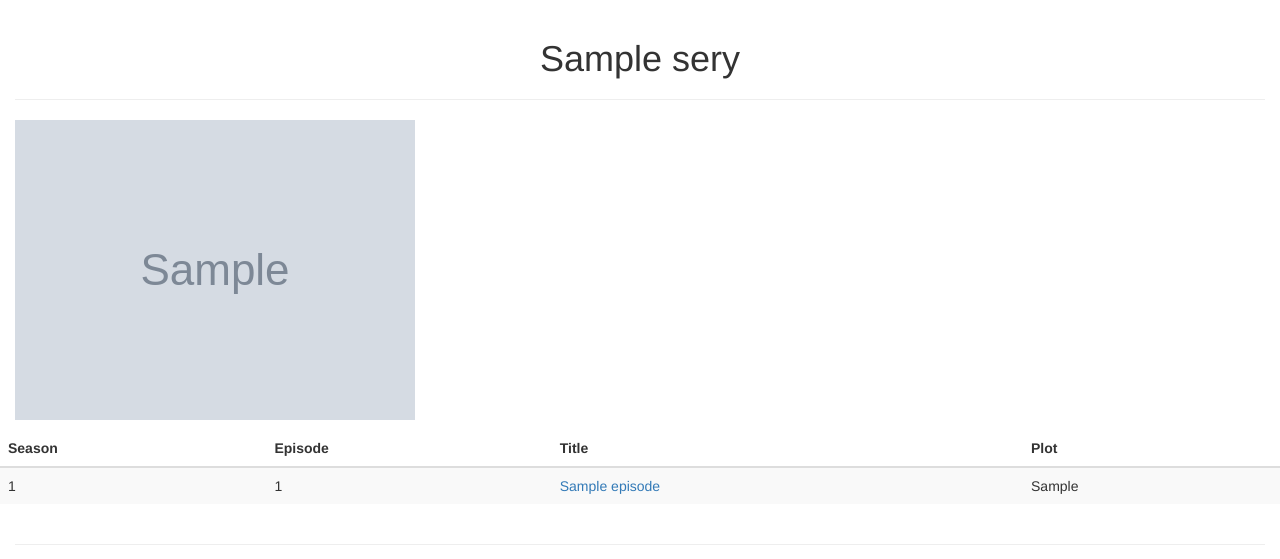
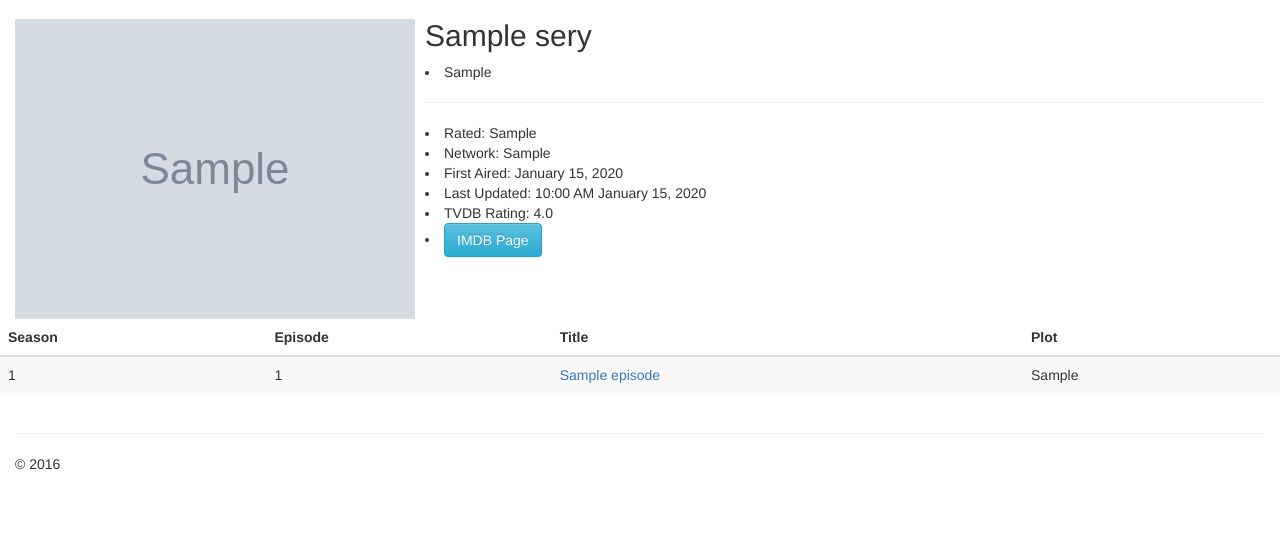
Before and after one commit to samcheck/PyMedia, a Flask app: a page that uses FlaskMedia/templates/TVshow.html in a window 1280 px wide. Shown: the part 51-610 px from the top of the page. Run offline with Flask 2, Linux system fonts and the light colour scheme; tables that the repository leaves empty hold one stand-in row (values such as "Sample post"); grey boxes marked "Sample" are stand-in pictures; some libraries are stand-ins or nearby versions.

Commit message:
add more information to series

```diff
--- a/FlaskMedia/templates/TVshow.html
+++ b/FlaskMedia/templates/TVshow.html
@@ -2,9 +2,26 @@
 {% extends "base.html" %}
 
 {% block content %}
-    <h1><div class="text-center">{{ episodes[0].series.title }}</div></h1> <!-- select first ep to get series title -->
-    <hr>
-    <h2><img src="{{ episodes[0].series.poster }}"></h2>
+    <div class="media">
+      <div class="media-left">
+          <img class="media-object" src="{{ series.poster }}">
+      </div>
+      <div class="media-body">
+        <h2 class="media-heading">{{ series.title }}</h2>
+        <p>
+            <li>{{ series.plot }}</li>
+            <hr>
+            <li>Rated: {{ series.rated }}</li>
+            <li>Network: {{ series.network }}</li>
+            <li>First Aired: {{ series.first_aired.date().strftime("%B %d, %Y") }}</li>
+            <li>Last Updated: {{ series.last_updated_utc.strftime("%I:%M %p %B %d, %Y") }}</li>
+            <li>TVDB Rating: {{ series.TVDB_rating }}</li>
+            <li>
+                <a href="http://www.imdb.com/title/{{ series.IMDB_id }}" class="btn btn-info" role="button">IMDB Page</a>
+            </li>
+        </p>
+      </div>
+    </div>
     <div class="row">
         <table class="table table-striped">
             <thead>
```
